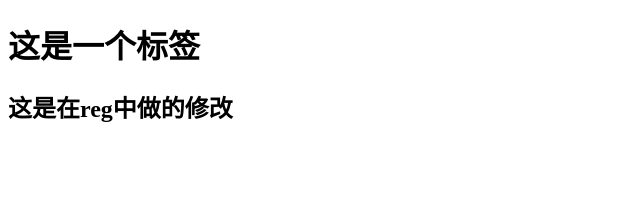
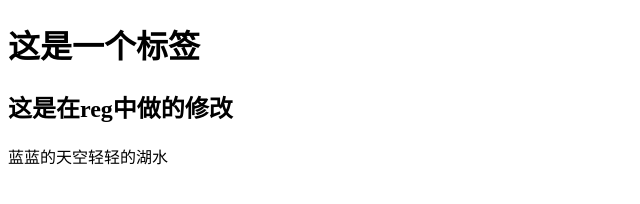
Before and after one commit to wangchuanchuan001/ceshi4, a plain HTML site: page index.html in a window 1280 px wide. Shown: the whole page, without its empty margins (0-640 px from the left). Drawn offline with Linux system fonts and the light colour scheme.

Commit message:
Update index.html

```diff
--- a/index.html
+++ b/index.html
@@ -10,6 +10,7 @@
 <body>
     <h1>这是一个标签</h1>
     <h2>这是在reg中做的修改</h2>
+    <p>蓝蓝的天空轻轻的湖水</p>
 </body>
 
 </html>
```
